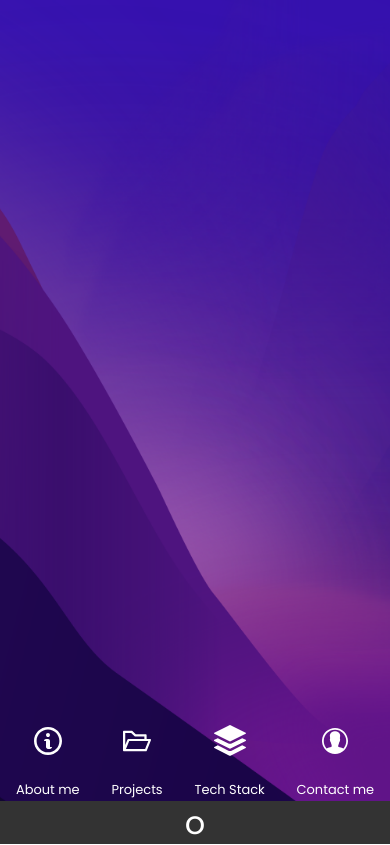
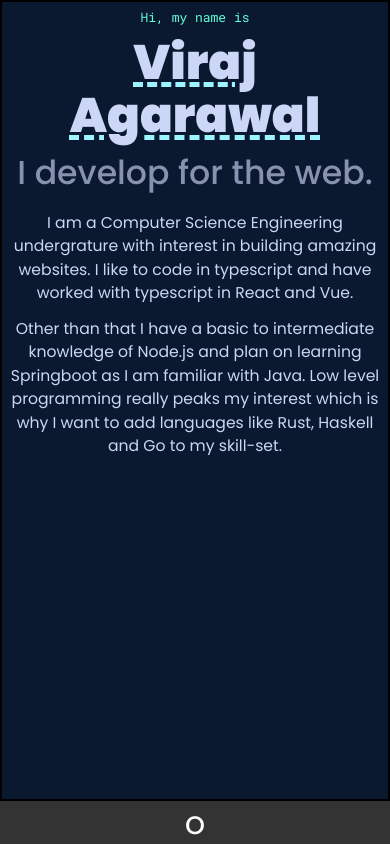
Before and after one commit to agarwalviraj/agarwalviraj, a Next.js app: page / in a window 390 px wide. Built offline with nearby package versions, Linux system fonts and the light colour scheme.

Commit message:
fix responsiveness

```diff
--- a/pages/index.tsx
+++ b/pages/index.tsx
@@ -1,4 +1,5 @@
 import { NextPage } from "next";
+import { useEffect } from "react";
 import { Icons, Taskbar, Wallpaper } from "../components";
 import { About, ContactMe, Projects, TechStack } from "../components/sections";
 import { useMainStore } from "../store/MainStore";
@@ -10,18 +11,28 @@ import { slugs } from "../utils/types";
 
 const Home: NextPage = () => {
   const { allApplications } = useMainStore()!;
+  useEffect(() => {
+    function viewHeight() {
+      let vh = window.innerHeight * 0.01;
+      document.documentElement.style.setProperty("--vh", `${vh}px`);
+    }
+
+    viewHeight();
+    window.addEventListener("resize", viewHeight);
+    return () => document.removeEventListener("resize", viewHeight);
+  }, []);
 
   return (
     <div className="main">
       <Wallpaper />
       <Taskbar />
       <Icons />
-      {allApplications.map((app) => {
+      {allApplications.map((app, key) => {
         if (app.isOpen) {
-          if (app.slug == slugs.ABOUT) return <About />;
-          if (app.slug == slugs.PROJECTS) return <Projects />;
-          if (app.slug == slugs.TECHSTACK) return <TechStack />;
-          if (app.slug == slugs.CONTACTME) return <ContactMe />;
+          if (app.slug == slugs.ABOUT) return <About key={key} />;
+          if (app.slug == slugs.PROJECTS) return <Projects key={key} />;
+          if (app.slug == slugs.TECHSTACK) return <TechStack key={key} />;
+          if (app.slug == slugs.CONTACTME) return <ContactMe key={key} />;
         }
       })}
     </div>
--- a/store/MainStore.tsx
+++ b/store/MainStore.tsx
@@ -24,8 +24,8 @@ const MainContentProvider = ({ children }: { children: React.ReactNode }) => {
       name: "About me",
       icon: GoInfo,
       slug: slugs.ABOUT,
-      isOpen: false,
-      isMaximized: true,
+      isOpen: true,
+      isMaximized: false,
       isMinimized: false,
     },
     {
--- a/styles/desktop.scss
+++ b/styles/desktop.scss
@@ -5,7 +5,7 @@
   max-height: 100vh;
   max-width: 100vw;
 
-  min-height: 100vh;
+  min-height: calc(var(--vh, 1vh) * 100);
   min-width: 100vw;
 
   background-image: url("../public/assets/wallpaper.png");
@@ -18,13 +18,13 @@
   position: absolute;
   inset: auto 0 0;
   height: $taskbar-height;
+
   .taskbar-icons {
     display: flex;
     color: white;
     height: 100%;
     // gap: 0.6rem;
     align-items: center;
-    margin: 0 0.5rem;
 
     .app-launcher {
       min-height: 100%;
```
